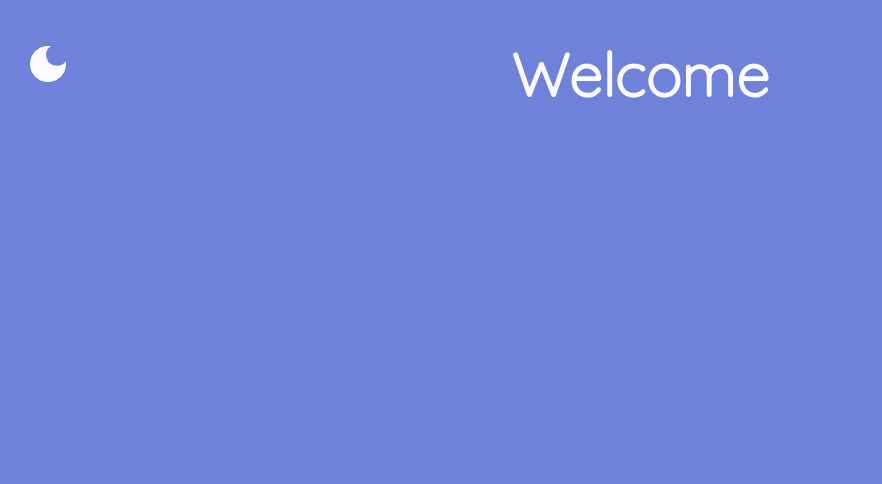
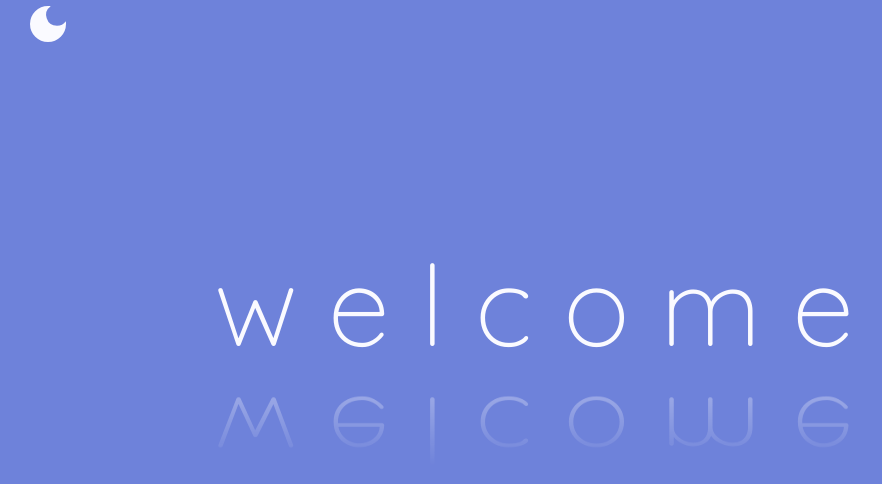
Before and after one commit to eddieb2/portfolio_2, a React (Create React App) app: page / in a window 1280 px wide. Shown: the top 484 px of the page, without its empty margins (0-882 px from the left). Built offline with nearby package versions, Linux system fonts and the light colour scheme.

Commit message:
Welcome page refactored and redesigned. Animation refactored in react-spring.

```diff
--- a/src/components/welcome_page/WelcomePage.js
+++ b/src/components/welcome_page/WelcomePage.js
@@ -1,12 +1,39 @@
-import Switch from '@mui/material/Switch';
-import { ThemeProvider } from 'styled-components';
-import { Wrapper } from '../../globalStyles';
+import { useSpring } from 'react-spring';
+import {
+	WelcomeWrapper,
+	Reflection,
+	TextWrapper,
+	Border,
+} from './WelcomePage.styles';
+import { FaDoorOpen } from 'react-icons/fa';
 
 const WelcomePage = () => {
+	const enterAnimation = useSpring({
+		// NOTE - left to right animation may look better
+		to: { transform: 'translate(0,15rem)' },
+		from: { transform: 'translate(0,-5.00rem) ' },
+		config: { duration: 1250 }, // 1500
+	});
+
+	const fadeIn = useSpring({
+		to: { opacity: 1 },
+		from: { opacity: 0 },
+		delay: 1000,
+		config: { duration: 3000 },
+	});
+
 	return (
-		<Wrapper>
-			<h1>Welcome</h1>
-		</Wrapper>
+		<WelcomeWrapper style={enterAnimation}>
+			<TextWrapper>w e l c o m e</TextWrapper>
+			<Reflection style={fadeIn}>w e l c o m e</Reflection>
+			{/* <Border /> */}
+			{/* <div>
+				<FaDoorOpen />
+			</div>
+			<Reflection>
+				<FaDoorOpen />
+			</Reflection> */}
+		</WelcomeWrapper>
 	);
 };
 
--- a/src/components/welcome_page/WelcomePage.styles.js
+++ b/src/components/welcome_page/WelcomePage.styles.js
@@ -1 +1,61 @@
 import styled from 'styled-components';
+import { animated } from 'react-spring';
+
+export const WelcomeWrapper = styled(animated.div)`
+	position: absolute;
+
+	font-size: 7rem;
+
+	@media (max-width: 1200px) {
+		font-size: 6rem;
+		left: 100px;
+	}
+
+	@media (max-width: 800px) {
+		font-size: 5rem;
+	}
+
+	@media (max-width: 600px) {
+		font-size: 4rem;
+	}
+
+	@media (max-width: 450px) {
+		font-size: 3.5rem;
+	}
+`;
+
+export const TextWrapper = styled.div``;
+
+export const Reflection = styled(animated.div)`
+	/* animation: fade-reflection 3s linear; */
+	transform: scaleY(-1);
+	-moz-transform: scaleY(-1);
+	-o-transform: scaleY(-1);
+	-webkit-transform: scaleY(-1);
+	transform: rotateX(180deg);
+	-moz-transform: rotateX(210deg);
+	-o-transform: rotateX(210deg);
+	-webkit-transform: rotateX(210deg);
+	perspective: 200px;
+	mask-image: -webkit-gradient(
+		linear,
+		right top,
+		right bottom,
+		from(transparent),
+		color-stop(20%, transparent),
+		to(rgba(0, 0, 0, 0.4))
+	);
+	-webkit-mask-image: -webkit-gradient(
+		linear,
+		right top,
+		right bottom,
+		from(transparent),
+		color-stop(20%, transparent),
+		to(rgba(0, 0, 0, 0.4))
+	);
+`;
+
+export const Border = styled(animated.div)`
+	border-top: 0.1rem solid white;
+	width: 25%;
+`;
```
